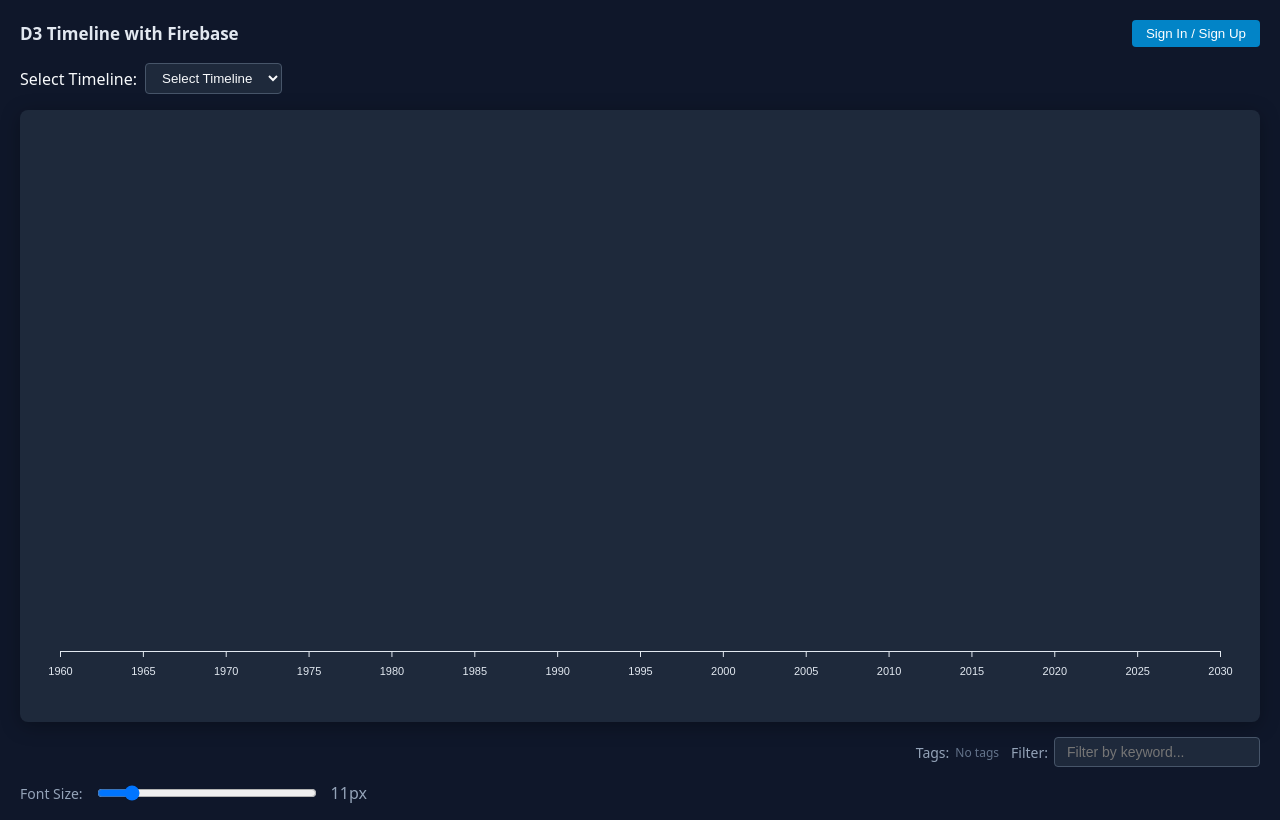
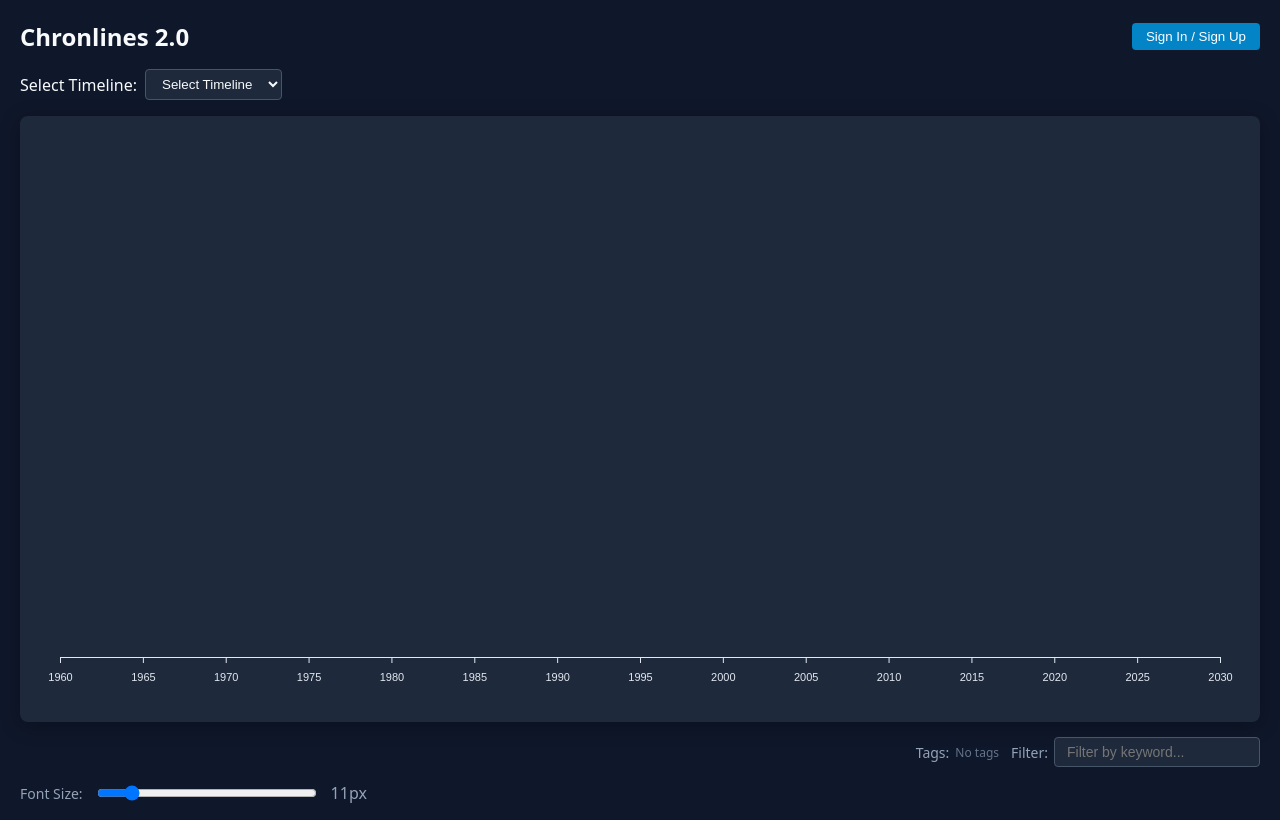
Before and after one commit to grumfellow/timeline, a website built with Vite: page index.html in a window 1280 px wide. Built offline with nearby package versions, Linux system fonts and the light colour scheme; some packages are replaced by stand-ins of ours; no server answers; the database is empty.

Commit message:
Keep header font color the same white always; changed to Chronlines 2.0

```diff
--- a/index.html
+++ b/index.html
@@ -3,7 +3,7 @@
 <head>
   <meta charset="UTF-8" />
   <meta name="viewport" content="width=device-width, initial-scale=1.0" />
-  <title>D3 Timeline App</title>
+  <title>Chronlines 2.0</title>
     <style>
     html, body {
       height: 100%;
@@ -168,7 +168,7 @@
 <body>
 
   <div style="display: flex; justify-content: space-between; align-items: center; margin-bottom: 16px; flex-wrap: wrap; gap: 12px;">
-    <h2 style="margin: 0;">D3 Timeline with Firebase</h2>
+    <h2 style="margin: 0;">Chronlines 2.0</h2>
 
     <!-- User Auth Control Bar -->
     <div id="authContainer" style="display: flex; align-items: center; gap: 10px;">
--- a/main.js
+++ b/main.js
@@ -1815,9 +1815,7 @@ async function init() {
       // ignore if selections not ready
     }
 
-    // update DOM elements like title and tag badges
-    const titleEl = document.querySelector('h2');
-    if (titleEl) titleEl.style.fontSize = `${size + 6}px`;
+        // update DOM elements like title and tag badges
     document.querySelectorAll('.tag-badge').forEach(el => {
       el.style.fontSize = `${Math.max(10, size - 1)}px`;
     });
@@ -1834,8 +1832,7 @@ async function init() {
       }
     };
 
-    const containerEl = document.getElementById("timeline-container");
-    const titleEl = document.querySelector("h2");
+        const containerEl = document.getElementById("timeline-container");
     if (containerEl) {
       // background color as fallback
       containerEl.style.background = currentTimelineSettings.backgroundColor || DEFAULT_TIMELINE_SETTINGS.backgroundColor;
@@ -1858,8 +1855,7 @@ async function init() {
         containerEl.style.backgroundSize = '';
         containerEl.style.backgroundPosition = '';
       }
-    }
-    if (titleEl) titleEl.style.color = currentTimelineSettings.fontColor;
+        }
     // Update axis colors immediately
     try {
       gAxis.selectAll("text").style("fill", currentTimelineSettings.fontColor || DEFAULT_TIMELINE_SETTINGS.fontColor);
--- a/package.json
+++ b/package.json
@@ -7,6 +7,7 @@
   "scripts": {
     "dev": "vite",
     "build": "vite build",
+    "predeploy": "npm run build",
     "deploy": "node node_modules/firebase-tools/lib/bin/cli.js deploy --only hosting"
   },
   "keywords": [],
```
Also changed, not shown: 1 other file.
